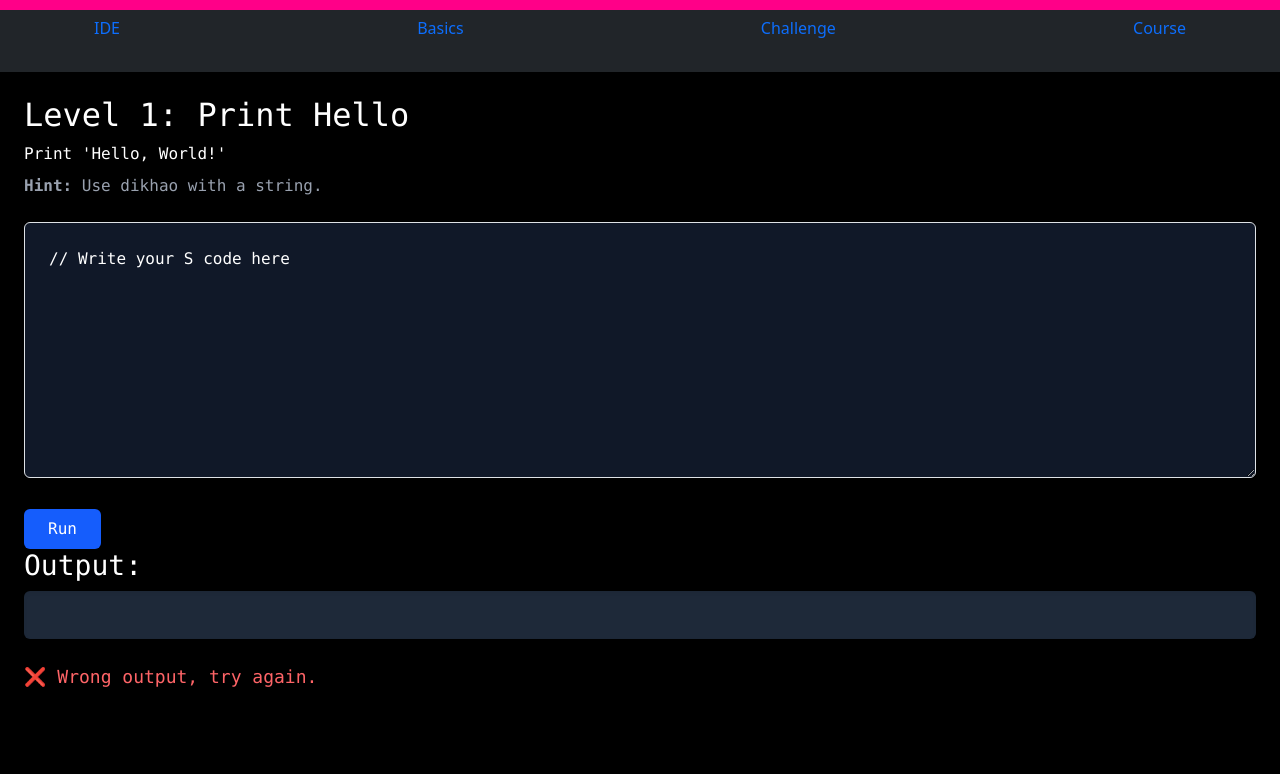
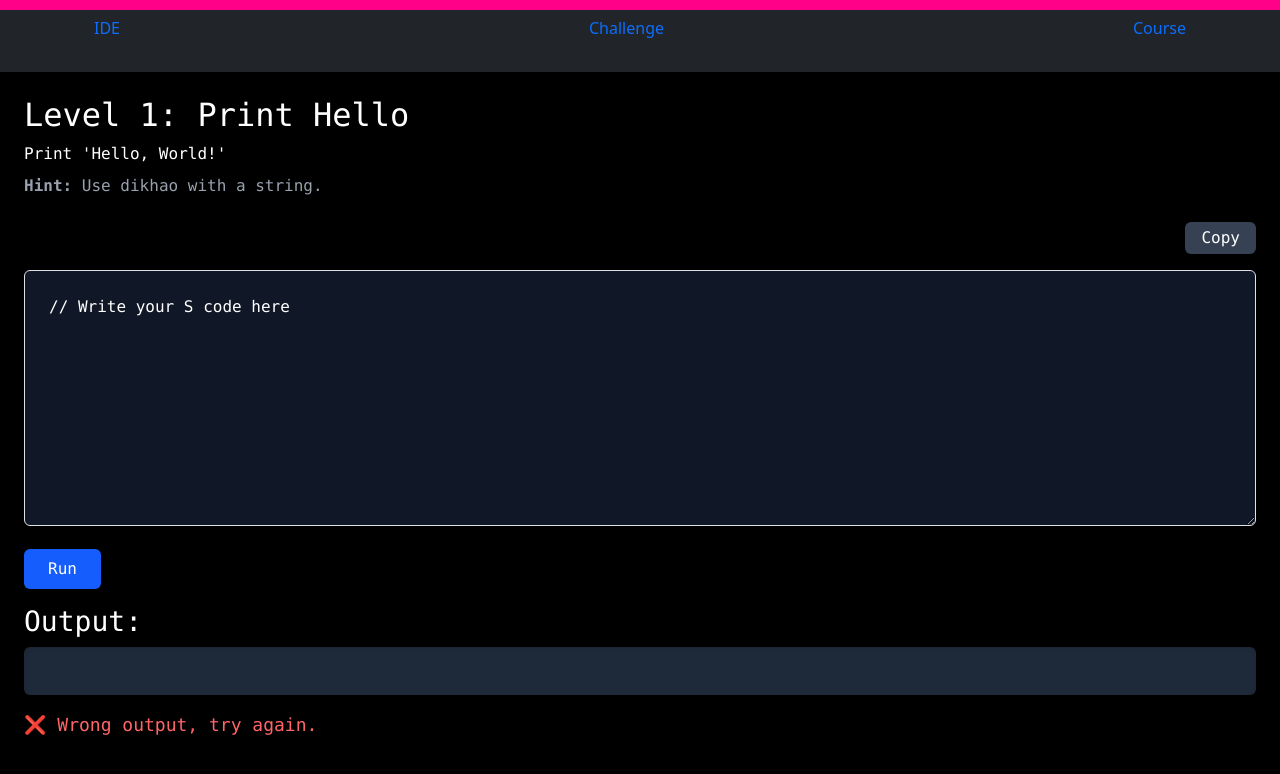
Before and after one commit to Sanket5749/S-language-Editor, a React (Vite) app: page /challenge/1 in a window 1280 px wide. Both pictures are taken after a click on the button "Run". Shown: the top 774 px of the page. Built offline with nearby package versions, Linux system fonts and the light colour scheme.

Commit message:
Add files via upload

```diff
--- a/src/App.jsx
+++ b/src/App.jsx
@@ -1,5 +1,4 @@
 import Ide from "./components/Ide";
-import Basics from "./components/Basics";
 import Course from "./components/Course";
 import Navbar from "./components/Navbar";
 import ChallengeList from "./components/ChallengeList";
@@ -14,7 +13,6 @@ function App() {
         <Route path="/" element={<Ide />} />
         <Route path="/challenges" element={<ChallengeList />} />
         <Route path="/challenge/:level" element={<SolveChallenge />} />
-        <Route path="/basics" element={<Basics />} />
         <Route path="/course" element={<Course />} />
       </Routes>
     </BrowserRouter>
--- a/src/components/Ide.jsx
+++ b/src/components/Ide.jsx
@@ -48,14 +48,13 @@ export default function Ide() {
           <p className="mb-4 text-white">
             New to Platform{" "}
             <Link
-              to="/basics"
+              to="/course"
               className="text-blue-500 underline hover:text-blue-300"
             >
-              Learn Basics
+              Start Learning
             </Link>
           </p>
           <p className="text-right">
-
             <button
               onClick={handleCopy}
               className="text-sm px-3 py-1 bg-gray-700 hover:bg-gray-600 rounded text-white transition"
@@ -71,14 +70,12 @@ export default function Ide() {
 
           <button
             onClick={run}
-            className="mt-4 px-6 py-2 bg-blue-600 text-white rounded hover:bg-blue-700 transition"
+            className="mt-3 px-6 py-2 bg-blue-600 text-white rounded hover:bg-blue-700 transition"
           >
             Run
           </button>
 
-          <h3 className="mt-8 text-lg mt-3 font-semibold text-white">
-            Output:
-          </h3>
+          <h3 className="text-lg mt-3 font-semibold text-white">Output:</h3>
           <pre className="w-full p-4 mt-3 bg-gray-800 text-green-400 rounded shadow-inner whitespace-pre-wrap overflow-auto">
             {output}
           </pre>
--- a/src/components/Navbar.jsx
+++ b/src/components/Navbar.jsx
@@ -1,10 +1,8 @@
-import React, { useState } from "react";
 import { motion, useScroll } from "motion/react";
 import { Link } from "react-router-dom";
 
 export default function Navbar() {
   const { scrollYProgress } = useScroll();
-  const [isOpen, setIsOpen] = useState(false);
 
   return (
     <div>
@@ -26,22 +24,26 @@ export default function Navbar() {
       <nav className="bg-dark shadow-md text-white">
         <div className="container mx-auto px-4 py-3 flex justify-between items-center">
           <p className="text-white">
-        <Link to="/" className="text-decoration-none text-blue-500 underline hover:text-blue-300">
+            <Link
+              to="/"
+              className="text-decoration-none text-blue-500 underline hover:text-blue-300"
+            >
               IDE
             </Link>
           </p>
           <p className="text-white">
-        <Link to="/basics" className="text-decoration-none text-blue-500 underline hover:text-blue-300">
-          Basics
-        </Link>
-      </p>
-          <p className="text-white">
-        <Link to="/challenges" className="text-decoration-none text-blue-500 underline hover:text-blue-300">
+            <Link
+              to="/challenges"
+              className="text-decoration-none text-blue-500 underline hover:text-blue-300"
+            >
               Challenge
             </Link>
           </p>
           <p className="text-white">
-        <Link to="/course" className="text-decoration-none text-blue-500 underline hover:text-blue-300">
+            <Link
+              to="/course"
+              className="text-decoration-none text-blue-500 underline hover:text-blue-300"
+            >
               Course
             </Link>
           </p>
--- a/src/components/SolveChallenge.jsx
+++ b/src/components/SolveChallenge.jsx
@@ -17,6 +17,7 @@ export default function SolveChallenge() {
   const [code, setCode] = useState("// Write your S code here");
   const [output, setOutput] = useState("");
   const [result, setResult] = useState("");
+  const [copied, setCopied] = useState(false);
 
   useEffect(() => {
     const timer = setTimeout(() => setShowSplash(false), 2000);
@@ -45,6 +46,15 @@ export default function SolveChallenge() {
   if (!challenge) {
     return <div className="p-6 text-white bg-black">Challenge not found.</div>;
   }
+   const handleCopy = async () => {
+    try {
+      await navigator.clipboard.writeText(code);
+      setCopied(true);
+      setTimeout(() => setCopied(false), 1500);
+    } catch (err) {
+      console.error("Copy failed:", err);
+    }
+  };
 
   return (
     <div>
@@ -58,6 +68,14 @@ export default function SolveChallenge() {
           <p className="text-gray-400 mb-4">
             <strong>Hint:</strong> {challenge.hint}
           </p>
+          <p className="text-right">
+            <button
+              onClick={handleCopy}
+              className="text-sm px-3 py-1 bg-gray-700 hover:bg-gray-600 rounded text-white transition"
+            >
+              {copied ? "✅ Copied!" : "Copy"}
+            </button>
+          </p>
           <textarea
             className="w-full h-64 p-4 bg-gray-900 text-white border border-gray-700 rounded resize-none"
             value={code}
@@ -66,19 +84,19 @@ export default function SolveChallenge() {
 
           <button
             onClick={run}
-            className="mt-4 px-6 py-2 bg-blue-600 rounded hover:bg-blue-700 transition"
+            className="mt-3 px-6 py-2 bg-blue-600 rounded hover:bg-blue-700 transition"
           >
             Run
           </button>
 
-          <h3 className="mt-6 text-lg">Output:</h3>
+          <h3 className="mt-3 text-lg">Output:</h3>
           <pre className="w-full p-4 mt-2 bg-gray-800 text-green-400 rounded shadow-inner whitespace-pre-wrap">
             {output}
           </pre>
 
           {result && (
             <div
-              className={`mt-4 text-lg ${
+              className={`mt-3 text-lg ${
                 result.startsWith("✅") ? "text-green-400" : "text-red-400"
               }`}
             >
```
Lines whose indentation alone changed are shown as unchanged.
